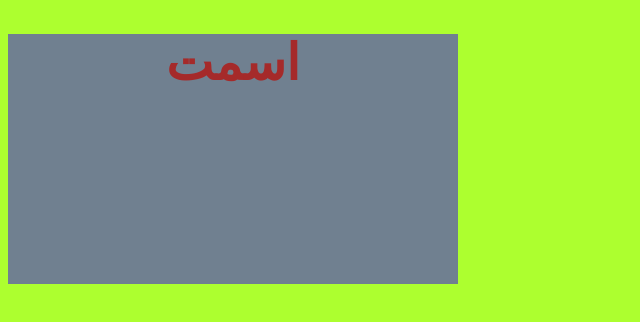
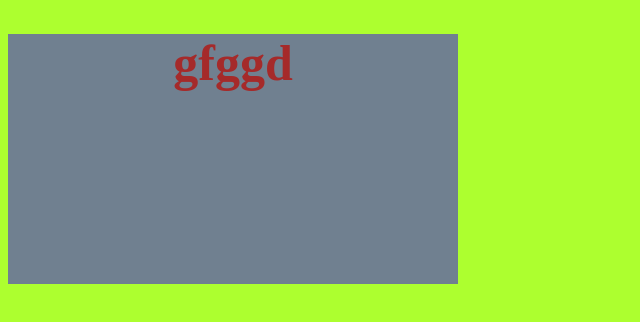
Before and after one commit to eslammamdouh23/mydf, a plain HTML site: page index.html in a window 1280 px wide. Shown: the top 322 px of the page, without its empty margins (0-640 px from the left). Drawn offline with Linux system fonts and the light colour scheme.

Commit message:
Update index.html

```diff
--- a/index.html
+++ b/index.html
@@ -7,6 +7,6 @@
     <title>Document</title>
 </head>
 <body>
-    <h1 class="sd">اسمت</h1>
+    <h1 class="sd">gfggd</h1>
 </body>
 </html>
```
